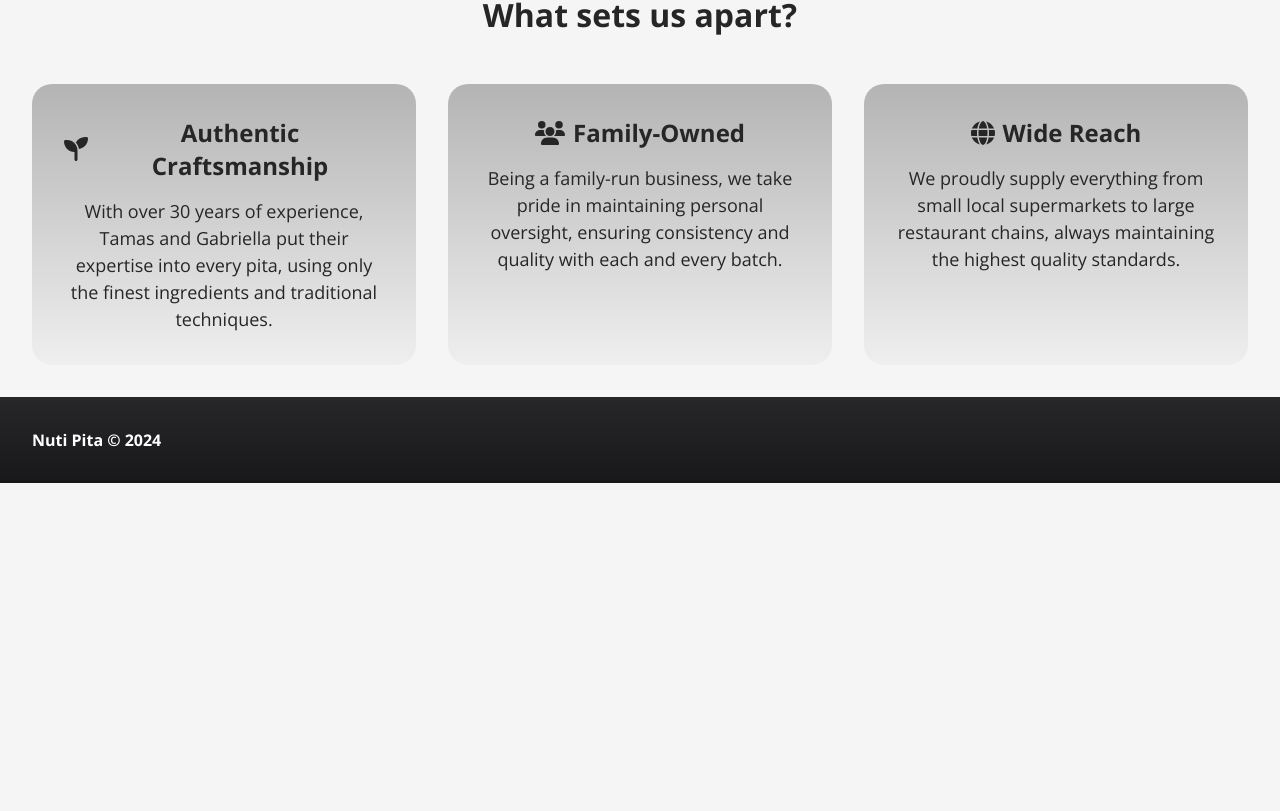
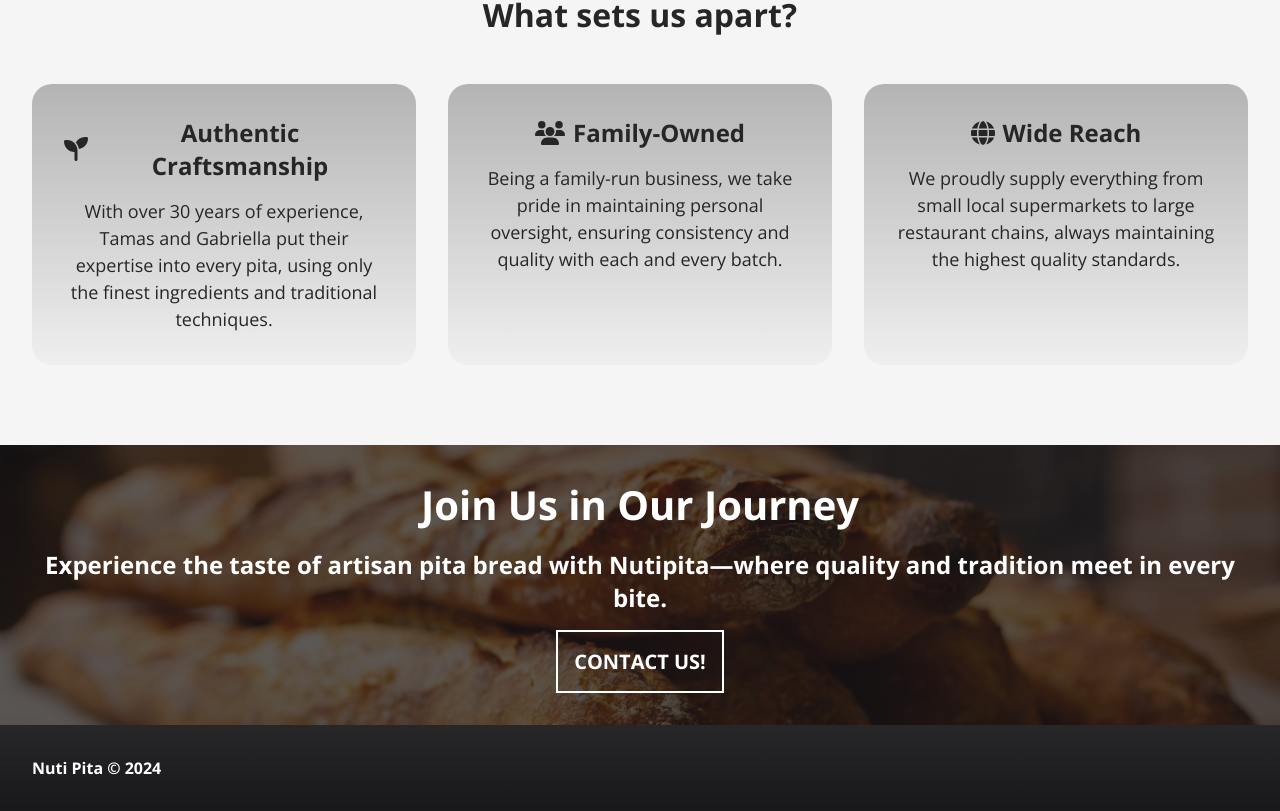
Before and after one commit to InterMaus1154/nutipita, a React (Vite) app: page / in a window 1280 px wide. Shown: the part 1094-1905 px from the top of the page. Before the commit the page ends 1577 px from the top, so only its background shows below. Built offline with nearby package versions, Linux system fonts and the light colour scheme.

Commit message:
cta partial

```diff
--- a/src/pages/home/Home.tsx
+++ b/src/pages/home/Home.tsx
@@ -7,6 +7,7 @@ import {faUsers} from "@fortawesome/free-solid-svg-icons";
 import {faGlobe} from "@fortawesome/free-solid-svg-icons";
 import {faSeedling} from "@fortawesome/free-solid-svg-icons";
 import AnimatedBox from "../../components/AnimatedBox.tsx";
+import {NavLink} from "react-router-dom";
 
 const Home: FC = () => {
 
@@ -26,9 +27,9 @@ const Home: FC = () => {
                             At Nutipita, quality isn’t just a promise—it’s a tradition
                         </h3>
                     </div>
-                    <div className={"hero-links"}>
-                        <a href={"#"} className={"hero-link"}>Our Story</a>
-                        <a href={"#"} className={"hero-link"}>Products</a>
+                    <div className={"links"}>
+                        <a href={"#"} className={"link"}>Our Story</a>
+                        <a href={"#"} className={"link"}>Products</a>
                     </div>
                 </div>
             </article>
@@ -77,6 +78,15 @@ const Home: FC = () => {
                     </AnimatedBox>
                 </div>
             </article>
+            <article className={"cta-section home-section full-width"}>
+                <div className={"_wrapper"}>
+                    <h2 className={"section-title"}>Join Us in Our Journey</h2>
+                    <h3 className="subtitle">Experience the taste of artisan pita bread with Nutipita—where quality and tradition meet in every bite.</h3>
+                    <div className="links">
+                        <NavLink to={"/contact"} className="link">Contact Us!</NavLink>
+                    </div>
+                </div>
+            </article>
         </section>
     );
 };
--- a/src/pages/home/home.css
+++ b/src/pages/home/home.css
@@ -56,19 +56,32 @@ article.home-hero .section-title{
     font-size: 1.25rem;
 }
 
-article.home-hero .hero-links{
+.home-page .links{
     display: flex;
     gap: 1rem;
 }
 
-article.home-hero .hero-link{
+.home-page .link{
     font-weight: bold;
     text-transform: uppercase;
     padding: 1rem;
     border: 2px solid #fff;
     font-size: 1.25rem;
     text-align: center;
+
+    position: relative;
+    isolation: isolate;
 }
+
+.home-page .link:hover{
+    color: var(--txt-dark);
+    background-color: #fff;
+
+}
+
+
+
+/*attributes section*/
 
 .attribute-boxes-container{
     display: grid;
@@ -103,6 +116,46 @@ article.home-hero .hero-link{
     line-height: 1.5;
 }
 
+/*cta section*/
+.cta-section{
+    background-color: #e7e7e7;
+    background-image: url("/images/hero_temp.jpg");
+    background-size: cover;
+    background-position: center center;
+    background-attachment: fixed;
+
+    position: relative;
+    isolation: isolate;
+    color: #fff;
+}
+
+.cta-section::before{
+    content: '';
+    position: absolute;
+    inset: 0;
+    width: 100%;
+    height: 100%;
+    background-color: rgba(24, 24, 27, .7);
+    z-index: -1;
+}
+
+.cta-section ._wrapper{
+    display: flex;
+    flex-direction: column;
+    justify-content: center;
+    align-items: center;
+    gap: 1rem;
+}
+
+.cta-section .section-title{
+    font-size: 2.5rem;
+}
+
+.cta-section .subtitle{
+    font-size: 1.5rem;
+    text-align: center;
+}
+
 @media(max-width: 768px){
     article.home-hero .section-title{
         font-size: 4rem;
```
